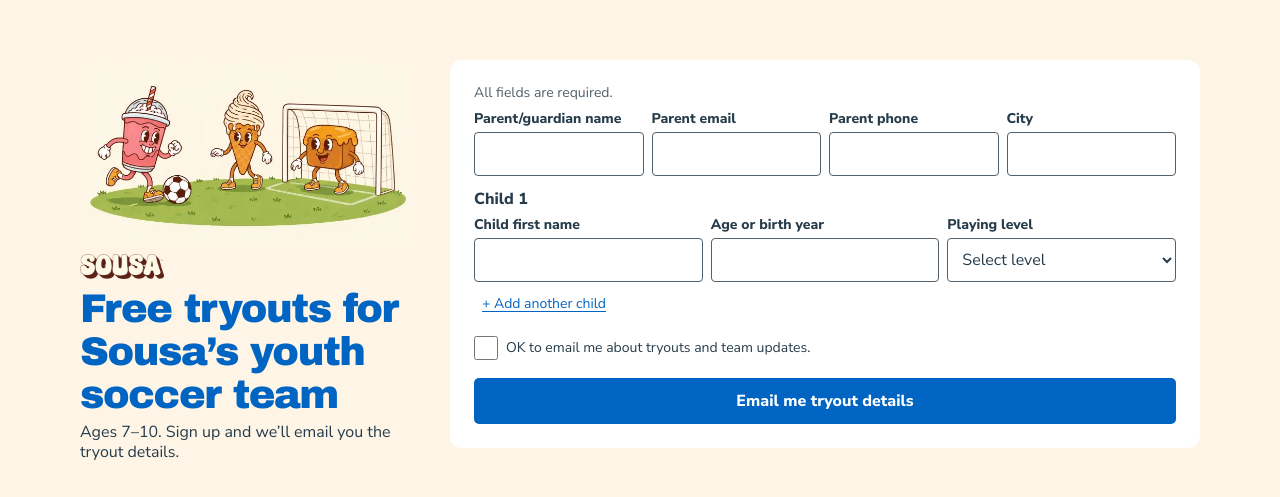
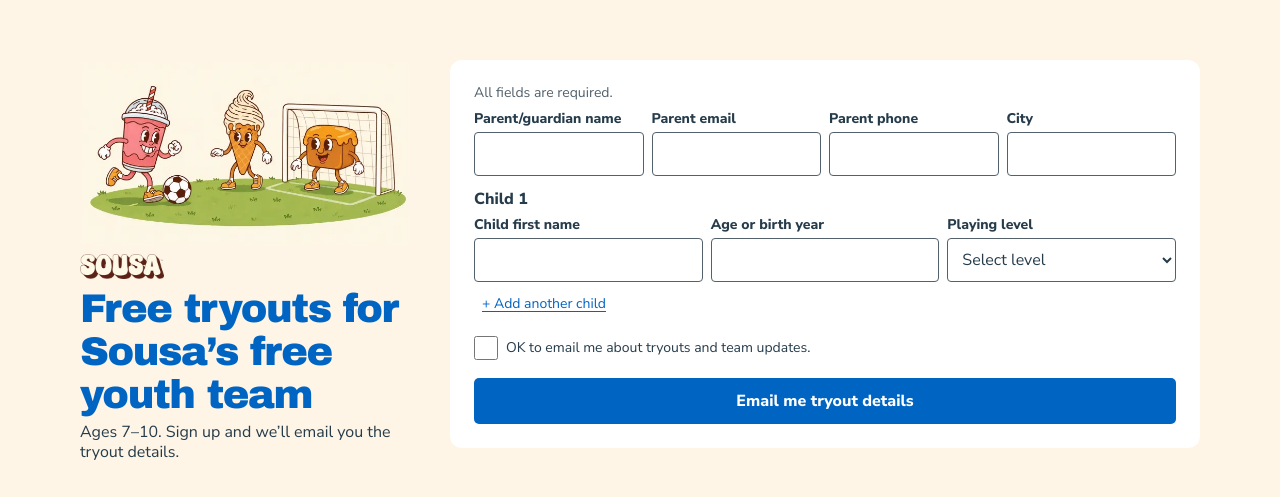
Before and after one commit to trevor-made/sousa-tryout, a plain HTML site: page index.html in a window 1280 px wide. Shown: the part 139-636 px from the top of the page. Drawn offline with Linux system fonts and the light colour scheme.

Commit message:
H1: free youth team

```diff
--- a/index.html
+++ b/index.html
@@ -3,7 +3,7 @@
 <head>
   <meta charset="utf-8">
   <meta name="viewport" content="width=device-width, initial-scale=1, viewport-fit=cover">
-  <title>Free tryouts for Sousa’s youth soccer team</title>
+  <title>Free tryouts for Sousa’s free youth team</title>
   <meta name="description" content="Ages 7–10. Sign up and Sousa will email you the tryout details.">
   <meta name="robots" content="noindex, nofollow">
   <meta name="theme-color" content="#fef5e6">
@@ -11,7 +11,7 @@
 
   <meta property="og:type" content="website">
   <meta property="og:site_name" content="Sousa">
-  <meta property="og:title" content="Free tryouts for Sousa’s youth soccer team">
+  <meta property="og:title" content="Free tryouts for Sousa’s free youth team">
   <meta property="og:description" content="Ages 7–10. Sign up and Sousa will email you the tryout details.">
   <meta property="og:url" content="https://trevor-made.github.io/sousa-tryout/">
   <meta property="og:image" content="https://trevor-made.github.io/sousa-tryout/assets/og-image.jpg">
@@ -22,7 +22,7 @@
   <meta property="og:image:alt" content="Strawberry Milkshake passes a soccer ball to Vanilla while Salted Caramel stands in goal.">
 
   <meta name="twitter:card" content="summary_large_image">
-  <meta name="twitter:title" content="Free tryouts for Sousa’s youth soccer team">
+  <meta name="twitter:title" content="Free tryouts for Sousa’s free youth team">
   <meta name="twitter:description" content="Ages 7–10. Sign up and Sousa will email you the tryout details.">
   <meta name="twitter:image" content="https://trevor-made.github.io/sousa-tryout/assets/og-image.jpg">
   <meta name="twitter:image:alt" content="Strawberry Milkshake passes a soccer ball to Vanilla while Salted Caramel stands in goal.">
@@ -54,7 +54,7 @@
             <img class="wordmark" src="assets/sousa-wordmark-252.png" alt="Sousa" width="84" height="25">
           </picture>
         </header>
-        <h1 id="signup-title">Free tryouts for Sousa’s youth soccer team</h1>
+        <h1 id="signup-title">Free tryouts for Sousa’s free youth team</h1>
         <p>Ages 7–10. Sign up and we’ll email you the tryout details.</p>
       </div>
       <div class="form-panel">
```
